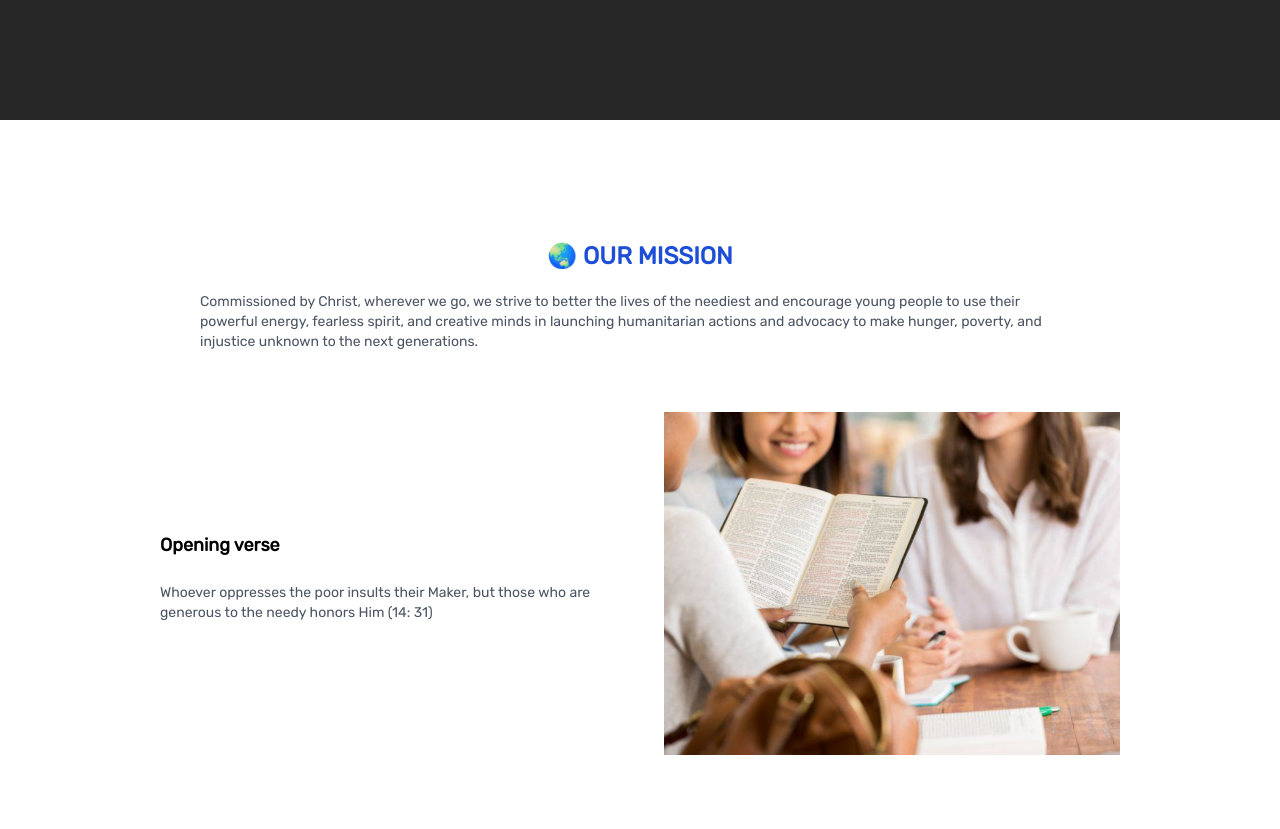
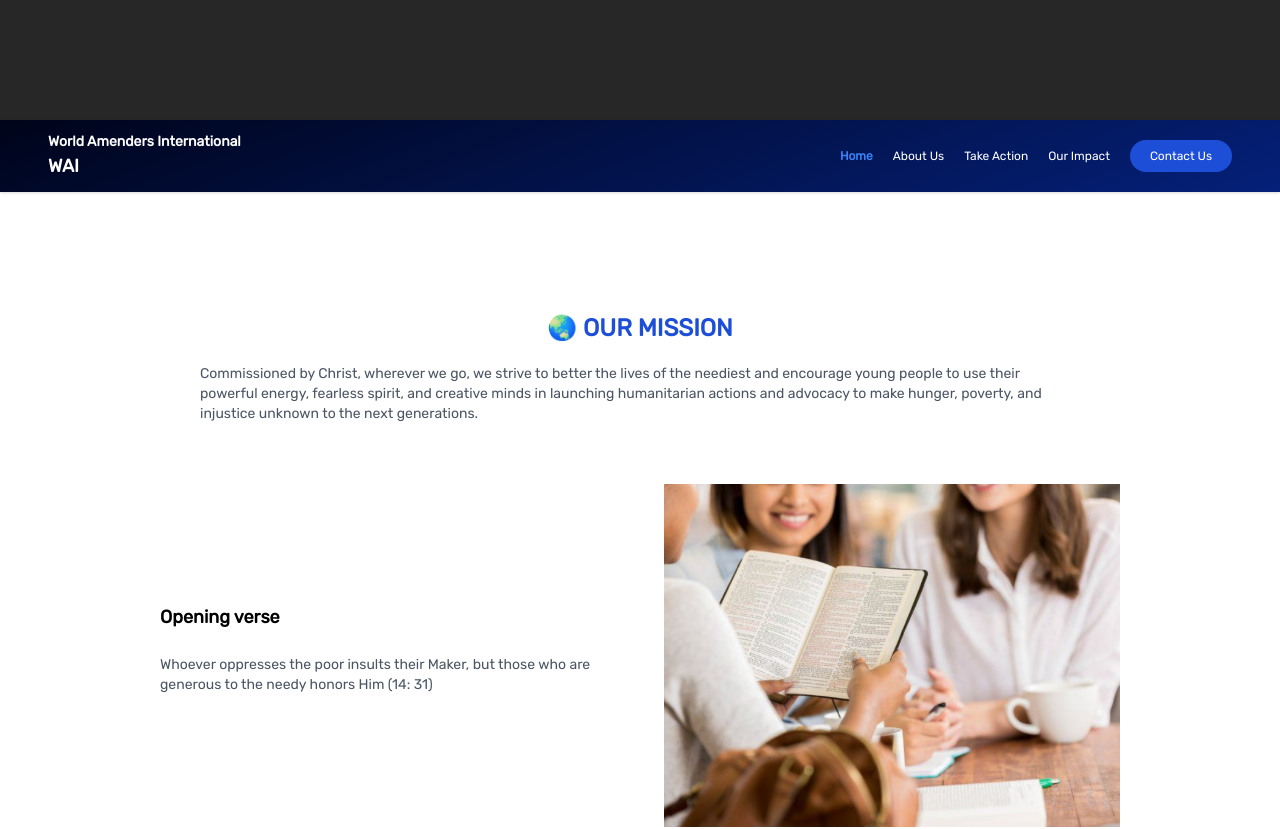
Before and after one commit to hirwablessing/wai-frontend, a Next.js app: page / in a window 1280 px wide. Shown: the part 760-1589 px from the top of the page. Built offline with nearby package versions, Linux system fonts and the light colour scheme.

Commit message:
added a fake navbar

```diff
--- a/pages/index.tsx
+++ b/pages/index.tsx
@@ -60,8 +60,16 @@ export default function Home() {
 
         <video src="/amenders_home.mp4" autoPlay loop muted className="w-full main--video top-0 absolute " ></video>
       </div>
+         {/* navigation bar */}
+         <Navbar
+           textColor="text-white"
+           bgColor="bg-blue-gradient"
+           activeColor="text-blue-500"
+           hoverColor="text-blue-500"
+
+        />
       {/* main body content */}
-      <div className="px-5 py-20 lg:px-20 top-20 md:top-0 relative">
+      <div className="px-5 py-20 lg:px-20 top-20 md:top-0">
         <div className="upper--block my-15 w-full rounded-3xl lg:p-10  ">
           <div className="title text-blue-700 font-bold text-2xl text-center">🌏 OUR MISSION </div>
           <div className="mission--title lg:px-20 text-gray-600 text-sm my-5">
@@ -128,11 +136,10 @@ export default function Home() {
       </div>
 
       {/* main body ends here */}
-      <hr />
       {/* new articles */}
 
       {/* video */}
-      <section className="bg-black p-5 md:p-10 lg:p-20 w-full mb-5 bg-black-gradient">
+      <section className="bg-black p-5 md:p-10 lg:p-20 w-full mb-5 bg-black-gradient my-5">
         <div className="w-full grid sm:grid-cols-1 md:grid-cols-2 gap-10">
           <div>
           <h1 className="text-3xl text-blue-700 font-bold">WAI actions overview</h1>
```
